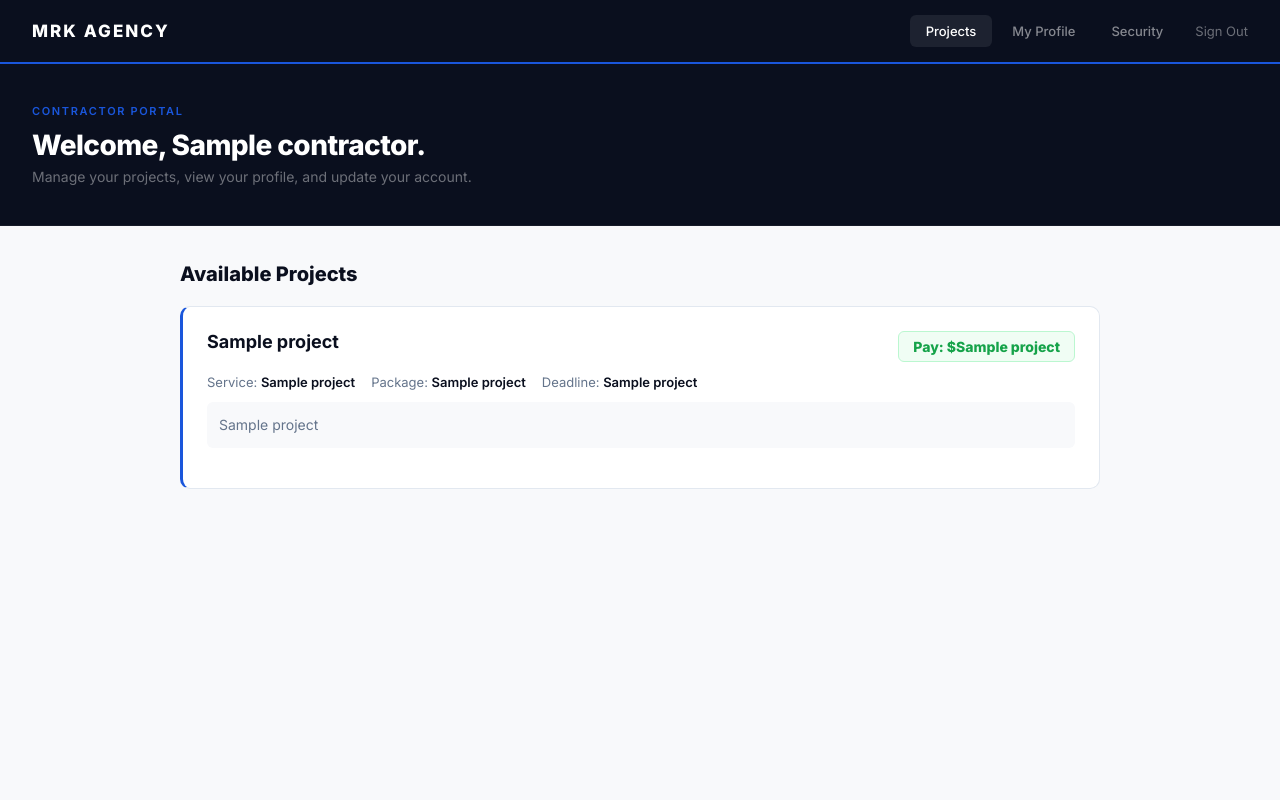
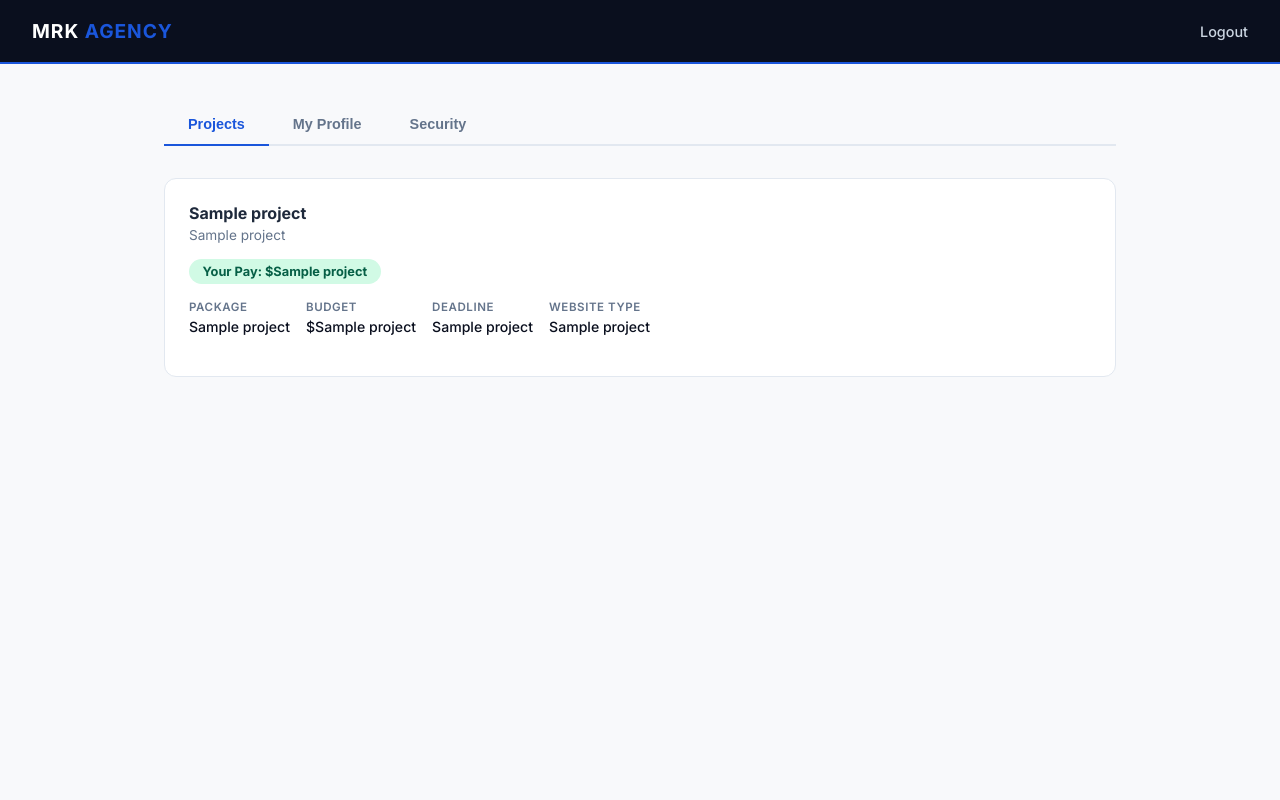
Before and after one commit to KhizarKhan714/MRK-AGENCY-, a Flask app: page /contractor-dashboard in a window 1280 px wide. Run offline with Flask 3, Linux system fonts and the light colour scheme; the visitor is signed in with stand-in values (Sample User, id 1); a database or web service that is not in the repository returns one stand-in record (values such as "Sample title"); some libraries are stand-ins or nearby versions.

Commit message:
Update contractor_dashboard.html

```diff
--- a/templates/contractor_dashboard.html
+++ b/templates/contractor_dashboard.html
@@ -1,281 +1,312 @@
 <!DOCTYPE html>
 <html lang="en">
 <head>
-    <meta charset="UTF-8">
-    <meta name="viewport" content="width=device-width, initial-scale=1.0">
-    <title>MRK Agency — Contractor Dashboard</title>
-    <link href="https://fonts.googleapis.com/css2?family=Inter:wght@400;500;600;700;800&display=swap" rel="stylesheet">
+  <meta charset="UTF-8"/>
+  <meta name="viewport" content="width=device-width, initial-scale=1.0"/>
+  <title>Contractor Dashboard — MRK AGENCY</title>
+  <link href="https://fonts.googleapis.com/css2?family=Inter:wght@400;500;600;700&display=swap" rel="stylesheet"/>
   <style>
-        *, *::before, *::after { margin: 0; padding: 0; box-sizing: border-box; }
     :root {
-            --bg: #F8F9FB; --surface: #FFFFFF; --dark: #0A0F1E;
-            --blue: #1A56DB; --blue-dark: #1240A8; --blue-soft: #EEF3FF;
-            --border: #E2E8F0; --text: #0A0F1E; --muted: #64748B;
+      --blue: #1A56DB;
+      --dark: #0A0F1E;
+      --bg: #F8F9FB;
+      --white: #ffffff;
+      --border: #E2E8F0;
+      --text: #1E293B;
+      --muted: #64748B;
+      --green: #16A34A;
+      --red: #DC2626;
     }
-        body { font-family: 'Inter', sans-serif; background: var(--bg); color: var(--text); min-height: 100vh; }
+    * { margin: 0; padding: 0; box-sizing: border-box; }
+    body { font-family: 'Inter', sans-serif; background: var(--bg); color: var(--text); }
+
     nav {
-            background: var(--dark); height: 64px;
-            display: flex; align-items: center; justify-content: space-between;
-            padding: 0 32px; border-bottom: 2px solid var(--blue);
+      background: var(--dark);
+      border-bottom: 2px solid var(--blue);
+      padding: 0 2rem;
+      height: 64px;
+      display: flex;
+      align-items: center;
+      justify-content: space-between;
       position: sticky; top: 0; z-index: 100;
     }
-        .nav-logo { font-size: 17px; font-weight: 800; letter-spacing: 0.12em; color: #fff; text-decoration: none; }
-        .nav-tabs { display: flex; gap: 4px; }
-        .nav-tab {
-            color: rgba(255,255,255,0.5); background: none; border: none;
-            font-family: 'Inter', sans-serif; font-size: 13px; font-weight: 500;
-            padding: 8px 16px; border-radius: 6px; cursor: pointer; transition: all 0.2s;
+    .nav-brand { color: var(--white); font-size: 1.2rem; font-weight: 700; letter-spacing: 0.05em; text-decoration: none; }
+    .nav-brand span { color: var(--blue); }
+    .nav-links { display: flex; gap: 1.5rem; align-items: center; }
+    .nav-links a { color: #CBD5E1; text-decoration: none; font-size: 0.9rem; font-weight: 500; transition: color 0.2s; }
+    .nav-links a:hover { color: var(--white); }
+
+    .page { max-width: 1000px; margin: 0 auto; padding: 2.5rem 1.5rem; }
+
+    /* TABS */
+    .tabs { display: flex; gap: 0; border-bottom: 2px solid var(--border); margin-bottom: 2rem; }
+    .tab-btn {
+      padding: 0.75rem 1.5rem;
+      font-size: 0.9rem;
+      font-weight: 600;
+      color: var(--muted);
+      background: none;
+      border: none;
+      cursor: pointer;
+      border-bottom: 2px solid transparent;
+      margin-bottom: -2px;
+      transition: all 0.2s;
     }
-        .nav-tab:hover, .nav-tab.active { color: #fff; background: rgba(255,255,255,0.08); }
-        nav a.nav-logout { color: rgba(255,255,255,0.4); text-decoration: none; font-size: 13px; margin-left: 16px; }
-        nav a.nav-logout:hover { color: #ff6b6b; }
+    .tab-btn.active { color: var(--blue); border-bottom-color: var(--blue); }
+    .tab-btn:hover { color: var(--text); }
 
-        .hero-bar { background: var(--dark); padding: 40px 32px; border-bottom: 1px solid rgba(255,255,255,0.05); }
-        .eyebrow { font-size: 11px; font-weight: 600; letter-spacing: 0.15em; text-transform: uppercase; color: var(--blue); margin-bottom: 10px; }
-        .hero-bar h1 { font-size: 28px; font-weight: 800; color: #fff; letter-spacing: -0.02em; }
-        .hero-bar p { font-size: 14px; color: rgba(255,255,255,0.4); margin-top: 6px; }
-
-        .content { max-width: 960px; margin: 0 auto; padding: 36px 20px; }
-
-        .tab-section { display: none; }
-        .tab-section.active { display: block; }
-
-        /* PROFILE CARD */
-        .profile-header {
-            background: var(--surface); border: 1px solid var(--border);
-            border-radius: 12px; padding: 32px;
-            border-top: 3px solid var(--blue); margin-bottom: 24px;
-        }
-        .profile-top { display: flex; align-items: center; gap: 20px; margin-bottom: 24px; }
-        .avatar {
-            width: 72px; height: 72px; border-radius: 50%;
-            background: var(--blue-soft); border: 3px solid var(--blue);
-            display: flex; align-items: center; justify-content: center;
-            font-size: 26px; font-weight: 800; color: var(--blue); flex-shrink: 0;
-        }
-        .profile-name h2 { font-size: 22px; font-weight: 800; margin-bottom: 4px; }
-        .profile-name p { font-size: 13px; color: var(--muted); }
-        .cin-badge {
-            display: inline-block; background: var(--blue); color: #fff;
-            font-size: 12px; font-weight: 700; letter-spacing: 0.08em;
-            padding: 4px 12px; border-radius: 4px; margin-top: 8px;
-        }
-        .info-grid { display: grid; grid-template-columns: repeat(auto-fill, minmax(200px, 1fr)); gap: 16px; }
-        .info-item .info-label { font-size: 10px; font-weight: 700; letter-spacing: 0.1em; text-transform: uppercase; color: var(--muted); margin-bottom: 4px; }
-        .info-item .info-value { font-size: 14px; font-weight: 600; color: var(--text); word-break: break-all; }
+    .tab-content { display: none; }
+    .tab-content.active { display: block; }
 
     /* CARDS */
     .card {
-            background: var(--surface); border: 1px solid var(--border);
-            border-radius: 12px; padding: 28px; margin-bottom: 20px;
-            border-left: 3px solid var(--blue);
+      background: var(--white);
+      border: 1px solid var(--border);
+      border-radius: 12px;
+      padding: 1.5rem;
+      margin-bottom: 1.25rem;
     }
-        .card h3 { font-size: 16px; font-weight: 700; margin-bottom: 20px; padding-bottom: 14px; border-bottom: 1px solid var(--border); }
-        .field { margin-bottom: 16px; }
-        .field label { display: block; font-size: 11px; font-weight: 700; letter-spacing: 0.08em; text-transform: uppercase; color: var(--muted); margin-bottom: 7px; }
-        .field input {
-            width: 100%; padding: 11px 14px;
-            border: 1px solid var(--border); border-radius: 6px;
-            font-family: 'Inter', sans-serif; font-size: 14px; color: var(--text);
-            background: var(--bg); outline: none; transition: border-color 0.2s, box-shadow 0.2s;
-        }
-        .field input:focus { border-color: var(--blue); box-shadow: 0 0 0 3px rgba(26,86,219,0.1); background: #fff; }
-        .btn-primary {
-            width: 100%; padding: 13px; background: var(--blue);
-            color: #fff; border: none; border-radius: 6px;
-            font-family: 'Inter', sans-serif; font-size: 14px; font-weight: 700;
-            cursor: pointer; transition: background 0.2s; margin-top: 6px;
-        }
-        .btn-primary:hover { background: var(--blue-dark); }
+    .card h3 { font-size: 1rem; font-weight: 700; margin-bottom: 0.25rem; }
+    .card p { font-size: 0.85rem; color: var(--muted); margin-bottom: 1rem; }
 
-        .success {
-            background: #F0FDF4; border: 1px solid #BBF7D0;
-            color: #16A34A; padding: 12px 16px; border-radius: 6px;
-            font-size: 13px; margin-bottom: 18px;
-        }
-        .error {
-            background: #FEF2F2; border: 1px solid #FECACA;
-            color: #DC2626; padding: 12px 16px; border-radius: 6px;
-            font-size: 13px; margin-bottom: 18px;
+    .meta-row { display: flex; flex-wrap: wrap; gap: 1rem; margin-bottom: 1rem; }
+    .meta-item label { display: block; font-size: 0.72rem; font-weight: 600; color: var(--muted); text-transform: uppercase; letter-spacing: 0.05em; margin-bottom: 0.15rem; }
+    .meta-item span { font-size: 0.88rem; font-weight: 500; color: var(--dark); }
+
+    .pay-badge {
+      display: inline-block;
+      background: #D1FAE5;
+      color: #065F46;
+      padding: 0.3rem 0.85rem;
+      border-radius: 999px;
+      font-size: 0.8rem;
+      font-weight: 700;
+      margin-bottom: 1rem;
     }
 
-        /* PROJECTS */
-        .project-card {
-            background: var(--surface); border: 1px solid var(--border);
-            border-radius: 10px; padding: 24px; margin-bottom: 16px;
-            border-left: 3px solid var(--blue);
+    .btn {
+      display: inline-block;
+      padding: 0.6rem 1.25rem;
+      border-radius: 8px;
+      font-size: 0.85rem;
+      font-weight: 600;
+      text-decoration: none;
+      cursor: pointer;
+      border: none;
+      transition: opacity 0.2s;
     }
-        .project-top { display: flex; justify-content: space-between; align-items: flex-start; gap: 12px; margin-bottom: 12px; }
-        .project-title { font-size: 18px; font-weight: 700; }
-        .pay-badge {
-            background: #F0FDF4; color: #16A34A; border: 1px solid #BBF7D0;
-            font-size: 14px; font-weight: 800; padding: 6px 14px; border-radius: 6px;
-            white-space: nowrap; flex-shrink: 0;
+    .btn:hover { opacity: 0.88; }
+    .btn-blue { background: var(--blue); color: var(--white); }
+    .btn-green { background: var(--green); color: var(--white); }
+    .btn-red { background: var(--red); color: var(--white); }
+
+    .btn-row { display: flex; gap: 0.75rem; flex-wrap: wrap; }
+
+    /* ALERT */
+    .alert {
+      padding: 0.85rem 1rem;
+      border-radius: 8px;
+      font-size: 0.88rem;
+      margin-bottom: 1.5rem;
+      font-weight: 500;
     }
-        .project-meta { display: flex; flex-wrap: wrap; gap: 16px; margin-bottom: 12px; }
-        .meta-item { font-size: 13px; color: var(--muted); }
-        .meta-item strong { color: var(--text); font-weight: 600; }
-        .project-desc { font-size: 14px; color: var(--muted); line-height: 1.6; margin-bottom: 16px; padding: 12px; background: var(--bg); border-radius: 6px; }
-        .btn-accept {
-            display: inline-block; padding: 10px 24px; background: var(--blue);
-            color: #fff; border-radius: 6px; font-size: 13px; font-weight: 700;
-            text-decoration: none; transition: background 0.2s;
+    .alert-success { background: #D1FAE5; color: #065F46; border: 1px solid #6EE7B7; }
+    .alert-error   { background: #FEE2E2; color: #991B1B; border: 1px solid #FCA5A5; }
+
+    /* PROFILE */
+    .profile-grid {
+      display: grid;
+      grid-template-columns: repeat(auto-fill, minmax(220px, 1fr));
+      gap: 1.25rem;
+      margin-bottom: 1.5rem;
     }
-        .btn-accept:hover { background: var(--blue-dark); }
-        .accepted-badge {
-            display: inline-block; background: var(--blue-soft); color: var(--blue);
-            font-size: 13px; font-weight: 700; padding: 8px 16px; border-radius: 6px;
+    .profile-item label { display: block; font-size: 0.72rem; font-weight: 600; color: var(--muted); text-transform: uppercase; letter-spacing: 0.05em; margin-bottom: 0.2rem; }
+    .profile-item span { font-size: 0.9rem; color: var(--dark); font-weight: 500; }
+
+    .badge-chip {
+      display: inline-block;
+      background: linear-gradient(135deg, #1A56DB, #6366F1);
+      color: white;
+      padding: 0.3rem 1rem;
+      border-radius: 999px;
+      font-size: 0.8rem;
+      font-weight: 700;
     }
 
-        .empty-state {
-            text-align: center; padding: 60px 20px; color: var(--muted);
-            background: var(--surface); border: 1px solid var(--border); border-radius: 10px;
+    /* PASSWORD FORM */
+    .form-group { margin-bottom: 1rem; }
+    .form-group label { display: block; font-size: 0.85rem; font-weight: 600; margin-bottom: 0.4rem; color: var(--text); }
+    .form-group input {
+      width: 100%;
+      padding: 0.65rem 0.9rem;
+      border: 1.5px solid var(--border);
+      border-radius: 8px;
+      font-size: 0.9rem;
+      font-family: 'Inter', sans-serif;
+      outline: none;
+      transition: border-color 0.2s;
     }
-        .empty-state .icon { font-size: 36px; margin-bottom: 12px; }
-        .empty-state p { font-size: 15px; }
+    .form-group input:focus { border-color: var(--blue); }
+
+    .section-title { font-size: 1rem; font-weight: 700; margin-bottom: 1rem; color: var(--dark); }
+
+    .empty-state { text-align: center; padding: 3rem; color: var(--muted); font-size: 0.9rem; }
   </style>
 </head>
 <body>
+
 <nav>
-        <a href="/" class="nav-logo">MRK AGENCY</a>
-        <div style="display:flex;align-items:center;">
-            <div class="nav-tabs">
-                <button class="nav-tab active" onclick="showTab('projects')">Projects</button>
-                <button class="nav-tab" onclick="showTab('profile')">My Profile</button>
-                <button class="nav-tab" onclick="showTab('security')">Security</button>
-            </div>
-            <a href="/logout" class="nav-logout">Sign Out</a>
+  <a href="/" class="nav-brand">MRK <span>AGENCY</span></a>
+  <div class="nav-links">
+    <a href="/contractor-logout">Logout</a>
   </div>
 </nav>
 
-    <div class="hero-bar">
-        <div class="eyebrow">Contractor Portal</div>
-        <h1>Welcome, {{ contractor[1] }}.</h1>
-        <p>Manage your projects, view your profile, and update your account.</p>
+<div class="page">
+
+  {% if success %}
+  <div class="alert alert-success">{{ success }}</div>
+  {% endif %}
+  {% if error %}
+  <div class="alert alert-error">{{ error }}</div>
+  {% endif %}
+
+  <!-- TABS -->
+  <div class="tabs">
+    <button class="tab-btn active" onclick="showTab('projects')">Projects</button>
+    <button class="tab-btn" onclick="showTab('profile')">My Profile</button>
+    <button class="tab-btn" onclick="showTab('security')">Security</button>
   </div>
 
-    <div class="content">
-        {% if success %}<div class="success">{{ success }}</div>{% endif %}
-        {% if error %}<div class="error">{{ error }}</div>{% endif %}
+  <!-- TAB: PROJECTS -->
+  <div class="tab-content active" id="tab-projects">
+    {% if not projects %}
+    <div class="empty-state">No projects available right now. Check back soon.</div>
+    {% else %}
+    {% for p in projects %}
+    <div class="card">
+      <h3>{{ p[2] }}</h3>
+      <p>{{ p[3][:100] }}{% if p[3]|length > 100 %}...{% endif %}</p>
 
-        <!-- PROJECTS TAB -->
-        <div class="tab-section active" id="tab-projects">
-            <h2 style="font-size:20px;font-weight:800;margin-bottom:20px;">Available Projects</h2>
-            {% if projects %}
-                {% for p in projects %}
-                <div class="project-card">
-                    <div class="project-top">
-                        <div class="project-title">{{ p[2] }}</div>
-                        {% if p[10] %}
-                        <div class="pay-badge">Pay: ${{ p[10] }}</div>
+      <div class="pay-badge">Your Pay: ${{ p[10] }}</div>
+
+      <div class="meta-row">
+        <div class="meta-item">
+          <label>Package</label>
+          <span>{{ p[7] or '—' }}</span>
+        </div>
+        <div class="meta-item">
+          <label>Budget</label>
+          <span>${{ p[5] or '—' }}</span>
+        </div>
+        <div class="meta-item">
+          <label>Deadline</label>
+          <span>{{ p[6] or '—' }}</span>
+        </div>
+        <div class="meta-item">
+          <label>Website Type</label>
+          <span>{{ p[4] or '—' }}</span>
+        </div>
+      </div>
+
+      <div class="btn-row">
+        {% if p[11] is none %}
+          <a href="/accept-project/{{ p[0] }}" class="btn btn-blue">Accept Project</a>
+        {% elif p[11] == contractor[0] %}
+          <a href="/mark-complete/{{ p[0] }}" class="btn btn-green"
+             onclick="return confirm('Mark this project as complete? This cannot be undone.')">
+            Mark as Complete
+          </a>
         {% endif %}
       </div>
-                    <div class="project-meta">
-                        <div class="meta-item">Service: <strong>{{ p[4] }}</strong></div>
-                        <div class="meta-item">Package: <strong>{{ p[7] }}</strong></div>
-                        <div class="meta-item">Deadline: <strong>{{ p[6] }}</strong></div>
-                    </div>
-                    <div class="project-desc">{{ p[3] }}</div>
-                    {% if p[11] == contractor[0] %}
-                        <span class="accepted-badge">✓ You accepted this project</span>
-                    {% elif p[11] is none %}
-                        <a href="/accept-project/{{ p[0] }}" class="btn-accept">Accept Project</a>
-                    {% endif %}
     </div>
     {% endfor %}
-            {% else %}
-                <div class="empty-state">
-                    <div class="icon">📋</div>
-                    <p>No approved projects available right now. Check back soon.</p>
-                </div>
     {% endif %}
   </div>
 
-        <!-- PROFILE TAB -->
-        <div class="tab-section" id="tab-profile">
-            <div class="profile-header">
-                <div class="profile-top">
-                    <div class="avatar">{{ contractor[1][0] }}</div>
-                    <div class="profile-name">
-                        <h2>{{ contractor[1] }}</h2>
-                        <p>{{ contractor[3] }} · {{ contractor[4] }} years experience</p>
-                        {% if contractor[6] %}
-                        <span class="cin-badge">CIN: {{ contractor[6] }}</span>
-                        {% endif %}
+  <!-- TAB: PROFILE -->
+  <div class="tab-content" id="tab-profile">
+    <div class="card">
+      <div class="section-title">My Information</div>
+      <div class="profile-grid">
+        <div class="profile-item">
+          <label>Full Name</label>
+          <span>{{ contractor[1] }}</span>
         </div>
+        <div class="profile-item">
+          <label>CIN</label>
+          <span>{{ contractor[6] or '—' }}</span>
         </div>
-                <div class="info-grid">
-                    <div class="info-item">
-                        <div class="info-label">Email</div>
-                        <div class="info-value">{{ contractor[8] or '—' }}</div>
+        <div class="profile-item">
+          <label>Email</label>
+          <span>{{ contractor[8] or '—' }}</span>
         </div>
-                    <div class="info-item">
-                        <div class="info-label">Phone</div>
-                        <div class="info-value">{{ contractor[9] or '—' }}</div>
+        <div class="profile-item">
+          <label>Phone</label>
+          <span>{{ contractor[9] or '—' }}</span>
         </div>
-                    <div class="info-item">
-                        <div class="info-label">WhatsApp</div>
-                        <div class="info-value">{{ contractor[10] or '—' }}</div>
+        <div class="profile-item">
+          <label>WhatsApp</label>
+          <span>{{ contractor[10] or '—' }}</span>
         </div>
-                    <div class="info-item">
-                        <div class="info-label">CNIC</div>
-                        <div class="info-value">{{ contractor[11] or '—' }}</div>
+        <div class="profile-item">
+          <label>CNIC</label>
+          <span>{{ contractor[11] or '—' }}</span>
         </div>
-                    <div class="info-item">
-                        <div class="info-label">Specialties</div>
-                        <div class="info-value">{{ contractor[14] or '—' }}</div>
+        <div class="profile-item">
+          <label>Expertise</label>
+          <span>{{ contractor[3] or '—' }}</span>
         </div>
-                    <div class="info-item">
-                        <div class="info-label">Status</div>
-                        <div class="info-value" style="color:var(--blue);font-weight:700;">{{ contractor[7]|upper }}</div>
+        <div class="profile-item">
+          <label>Experience</label>
+          <span>{{ contractor[4] or '—' }}</span>
         </div>
+        <div class="profile-item">
+          <label>Specialties</label>
+          <span>{{ contractor[14] or '—' }}</span>
         </div>
-                {% if contractor[5] %}
-                <div style="margin-top:20px;padding-top:20px;border-top:1px solid var(--border);">
-                    <div class="info-item">
-                        <div class="info-label">About</div>
-                        <div style="font-size:14px;color:var(--muted);line-height:1.6;margin-top:6px;">{{ contractor[5] }}</div>
+        <div class="profile-item">
+          <label>Status</label>
+          <span>{{ contractor[7] | capitalize }}</span>
         </div>
+        {% if contractor[16] %}
+        <div class="profile-item">
+          <label>Badge</label>
+          <span class="badge-chip">{{ contractor[16] }}</span>
         </div>
         {% endif %}
       </div>
     </div>
+  </div>
 
-        <!-- SECURITY TAB -->
-        <div class="tab-section" id="tab-security">
+  <!-- TAB: SECURITY -->
+  <div class="tab-content" id="tab-security">
     <div class="card">
-                <h3>Change Password</h3>
-                <p style="font-size:13px;color:var(--muted);margin-bottom:20px;">You can change your login password here. Your CIN is issued by MRK Agency and cannot be changed.</p>
-                <form method="POST" action="/contractor-change-password">
-                    <div class="field">
+      <div class="section-title">Change Password</div>
+      <form action="/contractor-change-password" method="POST">
+        <div class="form-group">
           <label>Current Password</label>
-                        <input type="password" name="current_password" placeholder="Enter your current password" required>
+          <input type="password" name="current_password" required/>
         </div>
-                    <div class="field">
+        <div class="form-group">
           <label>New Password</label>
-                        <input type="password" name="new_password" placeholder="Minimum 6 characters" required>
+          <input type="password" name="new_password" required/>
         </div>
-                    <div class="field">
+        <div class="form-group">
           <label>Confirm New Password</label>
-                        <input type="password" name="confirm_password" placeholder="Repeat new password" required>
+          <input type="password" name="confirm_password" required/>
         </div>
-                    <button type="submit" class="btn-primary">Update Password</button>
+        <button type="submit" class="btn btn-blue">Update Password</button>
       </form>
     </div>
-            {% if contractor[6] %}
-            <div class="card" style="border-left-color:#E2E8F0;">
-                <h3 style="color:var(--muted);">Your CIN</h3>
-                <p style="font-size:13px;color:var(--muted);margin-bottom:14px;">Your Contractor ID Number is issued by MRK Agency and cannot be modified.</p>
-                <div style="background:var(--bg);border:1px solid var(--border);border-radius:6px;padding:14px;font-size:18px;font-weight:800;letter-spacing:0.1em;color:var(--blue);">{{ contractor[6] }}</div>
   </div>
-            {% endif %}
-        </div>
+
 </div>
 
 <script>
   function showTab(name) {
-            document.querySelectorAll('.tab-section').forEach(function(el) { el.classList.remove('active'); });
-            document.querySelectorAll('.nav-tab').forEach(function(el) { el.classList.remove('active'); });
+    document.querySelectorAll('.tab-content').forEach(t => t.classList.remove('active'));
+    document.querySelectorAll('.tab-btn').forEach(b => b.classList.remove('active'));
     document.getElementById('tab-' + name).classList.add('active');
     event.target.classList.add('active');
   }
```
Lines whose indentation alone changed are shown as unchanged.
